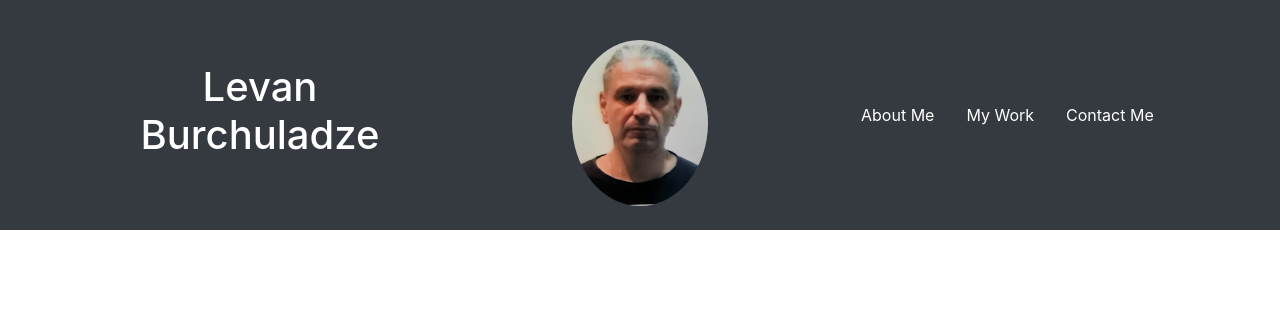
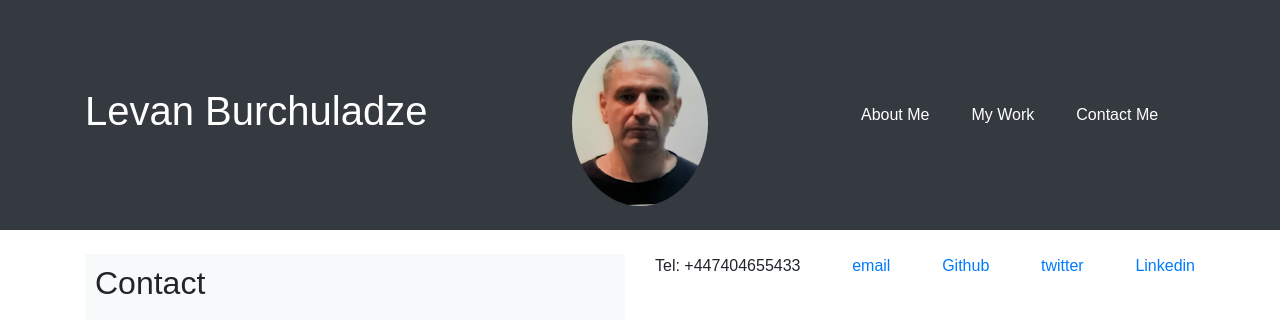
Before and after one commit to englburc/bootstrap-portfolio, a plain HTML site: page index.html in a window 1280 px wide. Drawn offline with nearby package versions, Linux system fonts and the light colour scheme.

Commit message:
added contact section: html and css

```diff
--- a/assets/css/style.css
+++ b/assets/css/style.css
@@ -10,7 +10,7 @@ header {
     background-color: #333;
     color: #fff;
     text-align: center;
-    padding: 20px;
+    padding: 5px;
 }
 
 .header-container {
@@ -18,10 +18,11 @@ header {
     justify-content: space-between;
     justify-content: center;
     align-items: center;
+
 }
 
 header h1 {
-    margin: 0;
+    margin-left: 0;
 }
 
 header img {
@@ -34,17 +35,50 @@ header img {
 nav ul {
     list-style-type: none;
     padding: 0;
+    align-self: flex-end;
+    margin-right: 0;
+
 }
 
 nav li {
     display: inline;
-    margin-right: 20px;
+    margin-right: 10px;
 }
 
 nav a {
     text-decoration: none;
     color: #fff;
 }
+
+/* contact section styles */
+
+#contact {
+    margin-top: 20px;
+}
+
+.contact-sidebar {
+    background-color: #f8f9fa;
+    padding: 10px;
+    margin-left: auto;
+}
+
+.contact-info {
+    display: flex;
+    flex-direction: row;
+    justify-content: space-between;
+}
+
+.contact-item {
+    margin-bottom: 10px;
+}
+
+/* Add media queries for responsiveness in the "Contact" section */
+@media screen and (max-width: 768px) {
+    .contact-info {
+        align-items: center;
+    }
+}
+
 
 /* Add media queries for responsiveness */
 @media screen and (max-width: 600px) {
--- a/index.html
+++ b/index.html
@@ -8,7 +8,7 @@
     <!-- Bootstrap CSS -->
     <link href="https://maxcdn.bootstrapcdn.com/bootstrap/4.0.0/css/bootstrap.min.css" rel="stylesheet">
     <!-- custom styles -->
-    <link rel="stylesheet" href="styles.css">
+    <link rel="stylesheet" href="./assets/css/style.css">
 </head>
 
 <body>
@@ -35,6 +35,42 @@
         </div>
     </header>
 
+    <!-- contact section at the bottom-->
+
+    <section id="contact" class="container my-4">
+        <div class="row">
+            <div class="col-12 col-md-6">
+                <div class="contact-sidebar">
+                    <h2>Contact</h2>
+                </div>
+            </div>
+            <div class="col-12 col-md-6">
+                <div class="contact-info">
+                    <div class="contact-item">
+                        <p>Tel: +447404655433</p>
+                    </div>
+
+                    <div class="contact-item">
+                        <p><a href="mailto:teacher.levan@gmail.com">email</a></p>
+                    </div>
+
+                    <div class="contact-item">
+                        <p><a href="https://github.com/yourgithub" target="_blank">Github</a></p>
+                    </div>
+
+                    <div class="contact-item">
+                        <p><a href="https://twitter.com" target="_blank">twitter</a></p>
+                    </div>
+
+                    <div class="contact-item">
+                        <p><a href="https://www.linkedin.com" target="_blank">Linkedin</a></p>
+                    </div>
+
+                </div>
+            </div>
+        </div>
+    </section>
+
 
 
     <!-- ... (rest of content) -->
```
